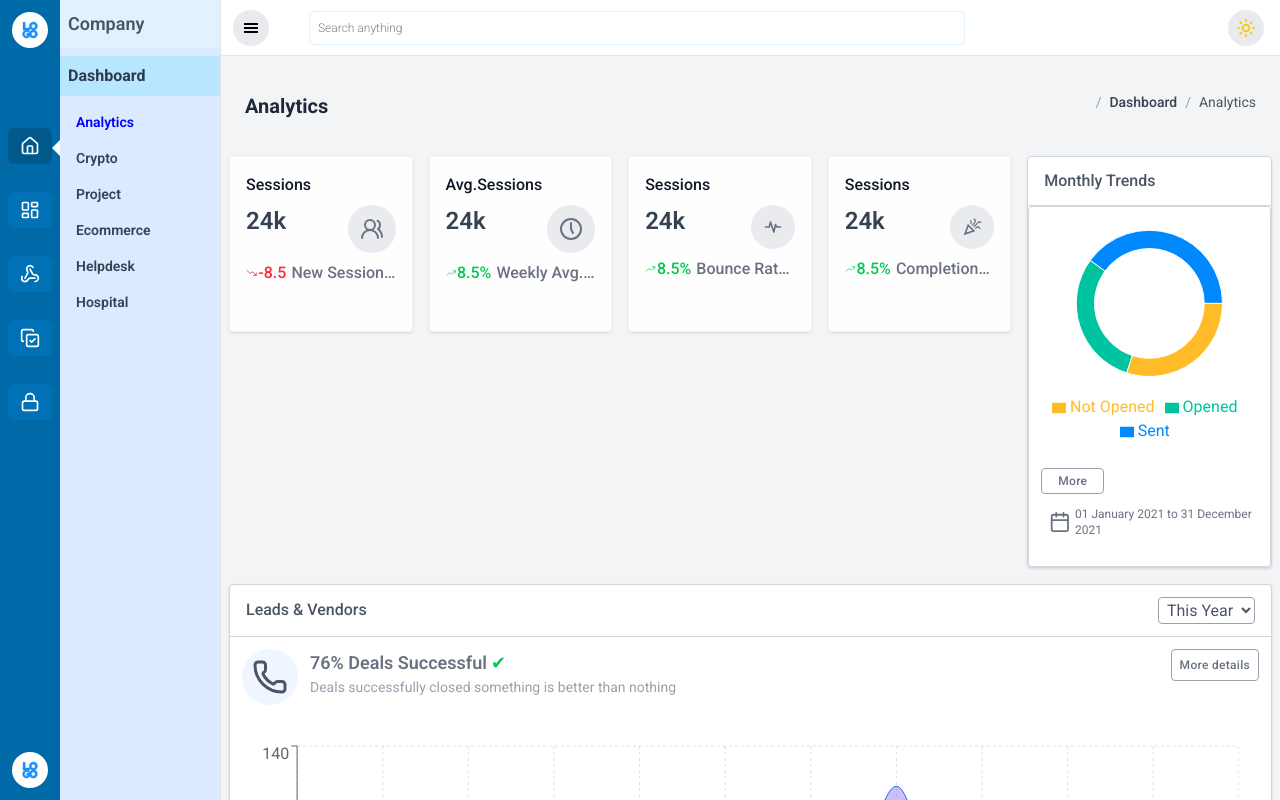
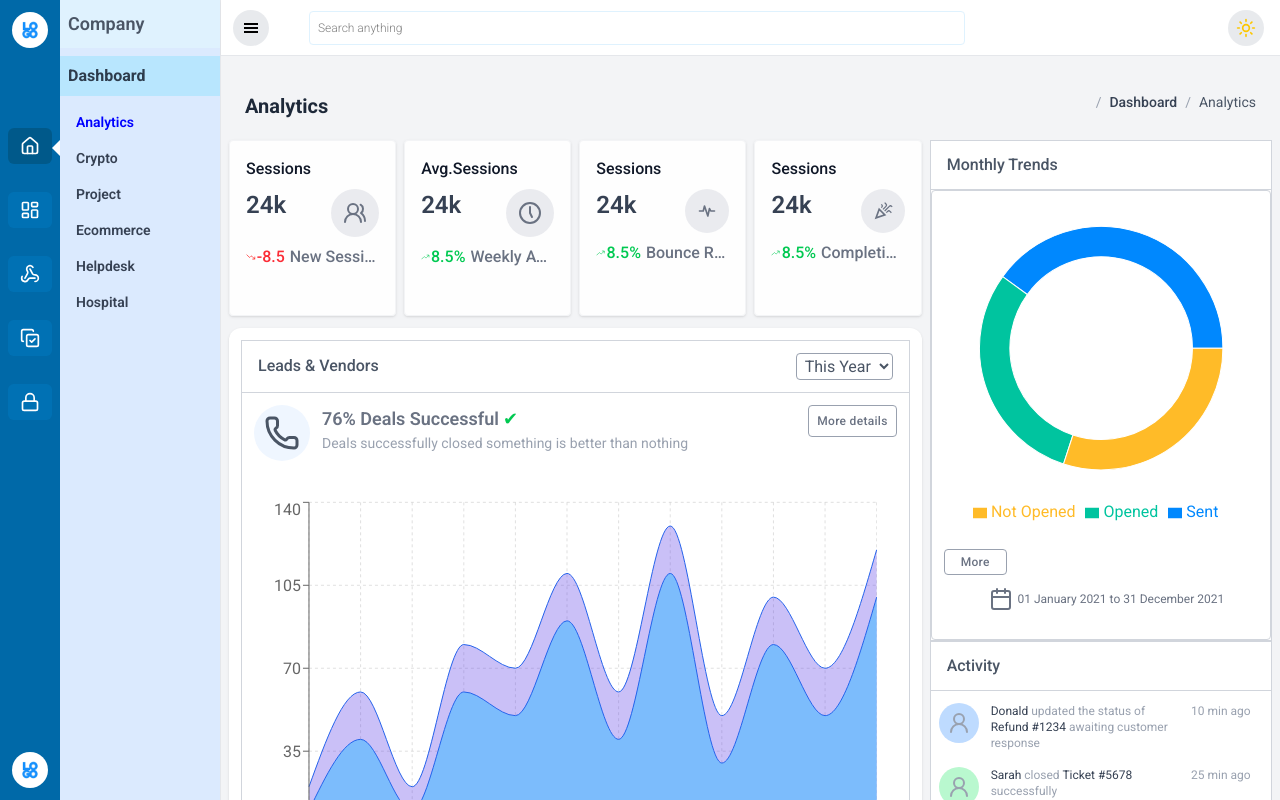
Before and after one commit to abhishekbhattarai0/crm, a React (Vite) app: page /dashboard/analytics in a window 1280 px wide. Built offline with nearby package versions, Linux system fonts and the light colour scheme.

Commit message:
add DashboardActivityWidget modify layout of analytics

```diff
--- a/src/container/DashboardWidgetContainer.tsx
+++ b/src/container/DashboardWidgetContainer.tsx
@@ -24,7 +24,7 @@ const DashboardWidgetContainer = ({
 }) => {
 
   return (
-        <div className="rounded border border-gray-300 bg-white  shadow-sm w-full">
+    <div className=" border border-gray-300 bg-white   w-full">
       {/* Header */}
       <div className=" flex items-center justify-between border-b border-gray-300 py-3 px-4 ">
         <h3 className=" font-medium text-gray-600">
--- a/src/feathures/dashboard/analytics/Analytics.tsx
+++ b/src/feathures/dashboard/analytics/Analytics.tsx
@@ -1,50 +1,155 @@
-import Breadcrumbs from '@/components/ui/BreadCrums';
-import InfoCard from '../components/InfoCard'
-import { analayticsCardInfo } from '@/utils/constants';
+import Breadcrumbs from "@/components/ui/BreadCrums";
+import InfoCard from "../components/InfoCard";
+import { analayticsCardInfo } from "@/utils/constants";
 
-import DashboardMultilineChartWidget from '../components/DashboardMultilineChartWidget';
-import DashboardMultibarChartWidget from '../components/DashboardMultibarChartWidget';
-import ProcressPie from '@/components/ui/CircularProgress';
-import DashboardProgressWidget from '../components/DashboardProgressWidget';
-import { PieChart } from 'recharts';
+import DashboardMultilineChartWidget from "../components/DashboardMultilineChartWidget";
+import DashboardMultibarChartWidget from "../components/DashboardMultibarChartWidget";
+import ProcressPie from "@/components/ui/CircularProgress";
+import DashboardProgressWidget from "../components/DashboardProgressWidget";
+import { PieChart } from "recharts";
+import Card from "../components/Card";
+import DashboardActivityWidget from "../components/DashboardActivityWidget";
 
+const cardData = [
+  {
+    value: "60K",
+    label: "Happy Customers",
+  },
+  {
+    value: "120+",
+    label: "Projects Completed",
+  },
+  {
+    value: "15",
+    label: "Years of Experience",
+  },
+  {
+    value: "24/7",
+    label: "Customer Support",
+  },
+  {
+    value: "98%",
+    label: "Client Satisfaction",
+  },
+];
 
+const activityCardData = [
+  {
+    user: "Donald",
+    action: "updated the status of",
+    target: "Refund #1234",
+    status: "awaiting customer response",
+    time: "10 min ago",
+    iconBg: "bg-blue-200",
+  },
+  {
+    user: "Sarah",
+    action: "closed",
+    target: "Ticket #5678",
+    status: "successfully",
+    time: "25 min ago",
+    iconBg: "bg-green-200",
+  },
+  {
+    user: "Michael",
+    action: "assigned",
+    target: "Order #9821",
+    status: "to support team",
+    time: "1 hour ago",
+    iconBg: "bg-purple-200",
+  },
+  {
+    user: "Emma",
+    action: "commented on",
+    target: "Issue #4321",
+    status: "requesting more details",
+    time: "2 hours ago",
+    iconBg: "bg-yellow-200",
+  },
+  {
+    user: "Alex",
+    action: "reopened",
+    target: "Case #7789",
+    status: "due to customer reply",
+    time: "Yesterday",
+    iconBg: "bg-red-200",
+  },
+];
 
 const Analytics = () => {
   return (
-    <div className="mt-2 px-2 space-y-4">
-
+    <div className="mt-2 px-2">
       {/* Header */}
       <div className="flex justify-between px-4 py-3">
         <h1 className="text-xl font-bold text-gray-800">Analytics</h1>
         <Breadcrumbs />
       </div>
 
-      {/* Analytics Cards */}
-      <div className="flex gap-4">
-        <div className="w-3/4 grid grid-cols-1 sm:grid-cols-4 gap-4">
-          {analayticsCardInfo.map((item, idx) => (
-            <InfoCard {...item} key={idx} />
-          ))}
+      {/* Bento Grid */}
+      <div className="grid w-full grid-cols-12 gap-2">
+        {/* Info Cards */}
+        <div className="col-span-12 lg:col-span-8">
+          <div className="grid grid-cols-1 gap-2 sm:grid-cols-2 lg:grid-cols-4">
+            {analayticsCardInfo.map((item, idx) => (
+              <InfoCard {...item} key={idx} />
+            ))}
+          </div>
         </div>
 
-        <div className="flex-1">
+        {/* Progress Widget */}
+        <div className="col-span-12 lg:col-span-4 lg:row-span-2">
           <DashboardProgressWidget />
+          <DashboardActivityWidget activityData={activityCardData} />
+        </div>
+
+        {/* Multiline Chart */}
+        <div className="col-span-12 rounded-xl bg-white p-3 shadow-sm lg:col-span-8">
+          <DashboardMultilineChartWidget />
+          <div className="mt-2 grid grid-cols-2 gap-2 md:grid-cols-5">
+            {cardData.map((item) => (
+              <Card {...item} key={item.label} />
+            ))}
+          </div>
         </div>
       </div>
-
-      {/* Leads & Vendor */}
-      <DashboardMultilineChartWidget />
-
-      {/* Audience Overview */}
-      <div className="bg-amber-400 p-2">
-        <DashboardMultibarChartWidget />
-      </div>
-
-      {/* Progress */}
-      <DashboardProgressWidget />
     </div>
   );
 };
 
+// const Analytics = () => {
+//   return (
+//     <div className="mt-2 px-2 space-y-4">
+
+//       {/* Header */}
+//       <div className="flex justify-between px-4 py-3">
+//         <h1 className="text-xl font-bold text-gray-800">Analytics</h1>
+//         <Breadcrumbs />
+//       </div>
+
+//       {/* Analytics Cards */}
+//       <div className="flex gap-4">
+//         <div className="w-3/4 grid grid-cols-1 sm:grid-cols-4 gap-4">
+//           {analayticsCardInfo.map((item, idx) => (
+//             <InfoCard {...item} key={idx} />
+//           ))}
+//         </div>
+
+//         <div className="flex-1">
+//           <DashboardProgressWidget />
+//         </div>
+//       </div>
+
+//       {/* Leads & Vendor */}
+//       <DashboardMultilineChartWidget />
+
+//       {/* Audience Overview */}
+//       <div className="bg-amber-400 p-2">
+//         <DashboardMultibarChartWidget />
+//       </div>
+
+//       {/* Progress */}
+//       <DashboardProgressWidget />
+//     </div>
+//   );
+// };
 export default Analytics;
--- /dev/null
+++ b/src/feathures/dashboard/components/Card.tsx
@@ -0,0 +1,26 @@
+import { cn } from "@/utils/cn";
+import React from "react";
+
+const Card = ({
+  className,
+  value,
+  label,
+}: {
+  className?: string;
+  value: string;
+  label: string;
+}) => {
+  return (
+    <div
+      className={cn(
+        "PY-4 flex w-full flex-col items-center justify-center gap-2 rounded border border-gray-300 p-2",
+        className,
+      )}
+    >
+      <div className="text-xl font-semibold text-gray-800">{value}</div>
+      <div className="text-sm text-gray-700">{label}</div>
+    </div>
+  );
+};
+
+export default Card;
--- /dev/null
+++ b/src/feathures/dashboard/components/DashboardActivityWidget.tsx
@@ -0,0 +1,63 @@
+import IconComponent from "@/components/ui/IconComponent";
+import DashboardWidgetContainer from "@/container/DashboardWidgetContainer";
+import { cn } from "@/utils/cn";
+import { User2 } from "lucide-react";
+
+interface ActivityDataProps {
+  user: string;
+  action: string;
+  target: string;
+  status: string;
+  time: string;
+  iconBg: string;
+  className?: string;
+}
+
+const DashboardActivityWidget = ({
+  activityData,
+}: {
+  activityData: ActivityDataProps[];
+}) => {
+  return (
+    <DashboardWidgetContainer title="Activity">
+      <div className="flex flex-col gap-2 px-1 py-2">
+        {activityData?.map((item) => (
+          <ActivityCard {...item} key={item.user} />
+        ))}
+      </div>
+    </DashboardWidgetContainer>
+  );
+};
+
+export default DashboardActivityWidget;
+
+const ActivityCard = ({
+  user,
+  action,
+  target,
+  status,
+  time,
+  iconBg,
+  className,
+}: ActivityDataProps) => {
+  return (
+    <div
+      className={cn(
+        "flex w-full justify-between gap-3 p-1 text-xs text-gray-400",
+        className,
+      )}
+    >
+      <div>
+        <IconComponent
+          Icon={User2}
+          className={cn("rounded-full bg-blue-200 p-2", iconBg)}
+        />
+      </div>
+      <div className="flex-1">
+        <span className="text-gray-700">{user}</span> {action}{" "}
+        <span className="text-gray-700">{target}</span> {status}
+      </div>
+      <p className="w-18">{time}</p>
+    </div>
+  );
+};
```
Lines whose indentation alone changed are shown as unchanged.
